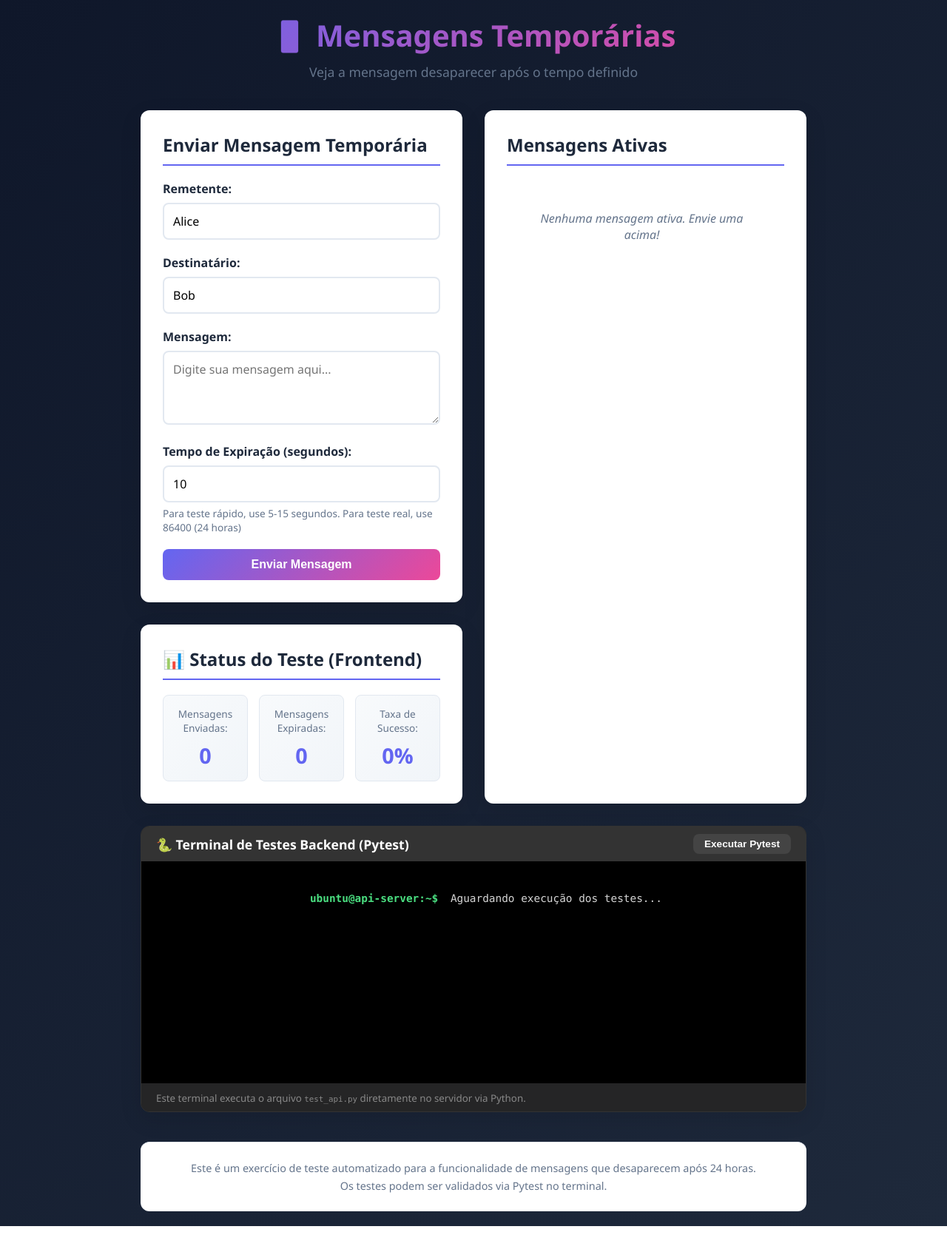
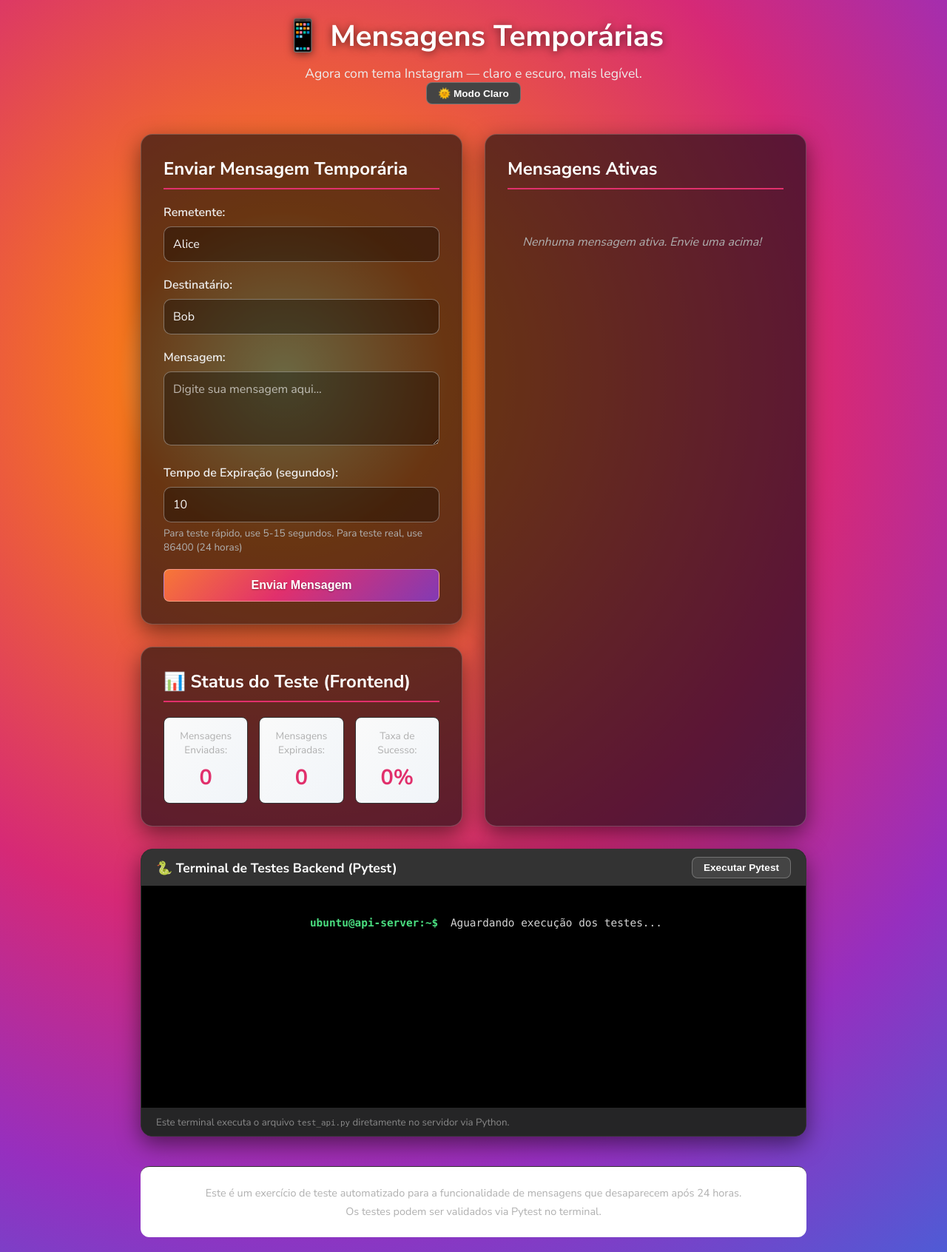
Before and after one commit to arthurunivesp/teste_mensagens_temporarias, a Flask app: page / in a window 1280 px wide. Shown: the whole page at 74% size. Before the commit the page ends 1657 px from the top, so only its background shows below. Run offline with Flask 3, Linux system fonts and the light colour scheme.

Commit message:
tema claro e tema escuro

```diff
--- a/static/css/style.css
+++ b/static/css/style.css
@@ -5,24 +5,79 @@
 }
 
 :root {
-    --primary-color: #6366f1;
-    --secondary-color: #ec4899;
-    --success-color: #10b981;
-    --danger-color: #ef4444;
-    --warning-color: #f59e0b;
-    --dark-bg: #0f172a;
-    --light-bg: #f8fafc;
-    --border-color: #e2e8f0;
-    --text-dark: #1e293b;
-    --text-light: #64748b;
+    --primary-color: #E1306C;
+    --secondary-color: #833AB4;
+    --accent-color: #F77737;
+    --success-color: #33A532;
+    --danger-color: #D93025;
+    --warning-color: #F4B400;
+    --dark-bg: #0C0C0C;
+    --medium-bg: #1C1C1C;
+    --light-bg: #FAFAFA;
+    --surface-bg: #1E1E1E;
+    --border-color: #333333;
+    --text-dark: #FFFFFF;
+    --text-light: #B0B0B0;
+    --font-primary: 'Nunito Sans', 'Poppins', 'Segoe UI', Tahoma, Geneva, Verdana, sans-serif;
 }
 
 body {
-    font-family: 'Segoe UI', Tahoma, Geneva, Verdana, sans-serif;
-    background: linear-gradient(135deg, var(--dark-bg) 0%, #1e293b 100%);
+    font-family: var(--font-primary);
+    background: radial-gradient(circle at 30% 30%, #FDF497 0%, #F7761E 15%, #D62976 50%, #962FBF 75%, #4F5BD5 100%);
     color: var(--text-dark);
     min-height: 100vh;
     padding: 20px;
+}
+
+body.theme-light {
+    background: linear-gradient(120deg, #FFEEF6 0%, #FFE4FF 45%, #E6F8FF 100%);
+    color: #1a1a1a;
+}
+
+body.theme-light section {
+    background: rgba(255, 255, 255, 0.8);
+    border: 1px solid rgba(200, 200, 200, 0.45);
+    box-shadow: 0 10px 30px rgba(0, 0, 0, 0.08);
+}
+
+body.theme-light header h1 {
+    color: #2f2f2f;
+    -webkit-text-fill-color: initial;
+    background: none;
+}
+
+body.theme-light header .subtitle,
+body.theme-light footer,
+body.theme-light .form-group label,
+body.theme-light .message-card,
+body.theme-light .status-label,
+body.theme-light .status-value {
+    color: #2c2c2c;
+}
+
+body.theme-light .btn-primary {
+    background: linear-gradient(135deg, #FF7759 0%, #DB2876 100%);
+    color: #fff;
+    border: 1px solid rgba(255, 255, 255, 0.4);
+}
+
+body.theme-light .btn-secondary {
+    background: rgba(255, 255, 255, 0.95);
+    color: #2a2a2a;
+    border: 1px solid rgba(220, 220, 220, 0.85);
+}
+
+body.theme-light .form-group input,
+body.theme-light .form-group textarea {
+    background: #ffffff;
+    color: #111;
+    border: 1px solid #ccc;
+}
+
+body.theme-light .message-card {
+    border-left-color: #DB2876;
+    background: #ffffff;
+    color: #1a1a1a;
 }
 
 .container {
@@ -40,15 +95,37 @@ header {
 header h1 {
     font-size: 2.5rem;
     margin-bottom: 10px;
-    background: linear-gradient(135deg, var(--primary-color), var(--secondary-color));
-    -webkit-background-clip: text;
-    -webkit-text-fill-color: transparent;
-    background-clip: text;
+    color: white;
+    text-shadow: 0 2px 12px rgba(0, 0, 0, 0.55);
+    background: none;
+    -webkit-background-clip: initial;
+    -webkit-text-fill-color: initial;
+    background-clip: initial;
+}
+
+header h1::first-letter {
+    font-size: 1.05em;
 }
 
 header .subtitle {
     font-size: 1.1rem;
-    color: var(--text-light);
+    color: #EDEDED;
+}
+
+header h1 .icon {
+    display: inline-block;
+    margin-right: 0.3rem;
+    filter: drop-shadow(0 0 4px rgba(255, 255, 255, 0.85));
+}
+
+
+section {
+    background: rgba(10, 10, 10, 0.6);
+    border: 1px solid rgba(255, 255, 255, 0.2);
+    border-radius: 16px;
+    padding: 30px;
+    box-shadow: 0 10px 30px rgba(0, 0, 0, 0.5);
+    animation: fadeIn 0.6s ease-out;
 }
 
 main {
@@ -58,11 +135,12 @@ main {
     margin-bottom: 40px;
 }
 
-section {
-    background: white;
+body.theme-light section {
+    background: rgba(255, 255, 255, 0.8);
+    border: 1px solid rgba(200, 200, 200, 0.45);
     border-radius: 12px;
     padding: 30px;
-    box-shadow: 0 10px 30px rgba(0, 0, 0, 0.1);
+    box-shadow: 0 10px 30px rgba(0, 0, 0, 0.08);
     animation: fadeIn 0.6s ease-out;
 }
 
@@ -87,25 +165,49 @@ section h2 {
     display: block;
     margin-bottom: 8px;
     font-weight: 600;
-    color: var(--text-dark);
+    color: #EFEFEF;
 }
 
 .form-group input,
 .form-group textarea {
     width: 100%;
     padding: 12px;
-    border: 2px solid var(--border-color);
-    border-radius: 8px;
+    border: 1px solid rgba(255, 255, 255, 0.35);
+    border-radius: 10px;
     font-size: 1rem;
     font-family: inherit;
+    background: rgba(0, 0, 0, 0.34);
+    color: #F7F7F7;
     transition: all 0.3s ease;
+}
+
+.form-group input::placeholder,
+.form-group textarea::placeholder {
+    color: rgba(255, 255, 255, 0.65);
+}
+
+body.theme-light .form-group label {
+    color: #2c2c2c;
+}
+
+body.theme-light .form-group input,
+body.theme-light .form-group textarea {
+    background: #ffffff;
+    color: #111;
+    border: 1px solid #ccc;
+}
+
+body.theme-light .form-group input::placeholder,
+body.theme-light .form-group textarea::placeholder {
+    color: #606060;
 }
 
 .form-group input:focus,
 .form-group textarea:focus {
     outline: none;
-    border-color: var(--primary-color);
-    box-shadow: 0 0 0 3px rgba(99, 102, 241, 0.1);
+    border-color: #E1306C;
+    box-shadow: 0 0 0 3px rgba(225, 56, 106, 0.2);
+    background: rgba(255,255,255,0.14);
 }
 
 .form-group textarea {
@@ -132,17 +234,29 @@ section h2 {
 }
 
 .btn-primary {
-    background: linear-gradient(135deg, var(--primary-color), var(--secondary-color));
+    background: linear-gradient(135deg, #F77737 0%, #E1306C 45%, #833AB4 100%);
     color: white;
+    border: 1px solid rgba(255, 255, 255, 0.35);
+    text-shadow: 0 1px 2px rgba(0, 0, 0, 0.35);
 }
 
 .btn-primary:hover {
     transform: translateY(-2px);
-    box-shadow: 0 10px 20px rgba(99, 102, 241, 0.3);
+    box-shadow: 0 10px 20px rgba(225, 56, 106, 0.45);
 }
 
 .btn-primary:active {
     transform: translateY(0);
+}
+
+.btn-secondary {
+    background: rgba(255, 255, 255, 0.15);
+    color: #fff;
+    border: 1px solid rgba(255, 255, 255, 0.25);
+}
+
+.btn-secondary:hover {
+    background: rgba(255, 255, 255, 0.22);
 }
 
 /* Seção de Mensagens */
@@ -182,18 +296,26 @@ section h2 {
 }
 
 .message-card {
-    background: linear-gradient(135deg, #f0f4ff 0%, #fef3f8 100%);
-    border-left: 4px solid var(--primary-color);
+    background: rgba(0, 0, 0, 0.35);
+    border-left: 4px solid #E1306C;
     padding: 15px;
-    border-radius: 8px;
+    border-radius: 10px;
     animation: slideIn 0.4s ease-out;
     position: relative;
     overflow: hidden;
+    box-shadow: 0 4px 10px rgba(0,0,0,0.25);
+    color: #FFF;
+}
+
+body.theme-light .message-card {
+    border-left-color: #DB2876;
+    background: #ffffff;
+    color: #1a1a1a;
 }
 
 .message-card.expiring {
-    border-left-color: var(--warning-color);
-    background: linear-gradient(135deg, #fffbeb 0%, #fef3c7 100%);
+    border-left-color: #F4B400;
+    background: rgba(255, 218, 94, 0.12);
 }
 
 .message-card.expired {
--- a/static/js/script.js
+++ b/static/js/script.js
@@ -17,10 +17,15 @@ const expiredCountEl = document.getElementById('expiredCount');
 const successRateEl = document.getElementById('successRate');
 const runTestsBtn = document.getElementById('runTestsBtn');
 const terminalOutput = document.getElementById('terminalOutput');
+const themeToggleBtn = document.getElementById('themeToggle');
 
 // Event Listeners
 messageForm.addEventListener('submit', handleFormSubmit);
 runTestsBtn.addEventListener('click', runBackendTests);
+if (themeToggleBtn) themeToggleBtn.addEventListener('click', toggleTheme);
+
+// Init
+initTheme();
 
 // Função para enviar mensagem
 async function handleFormSubmit(e) {
@@ -211,6 +216,32 @@ function escapeHtml(text) {
     return div.innerHTML;
 }
 
+function setTheme(theme) {
+    const body = document.body;
+    if (theme === 'light') {
+        body.classList.add('theme-light');
+        themeToggleBtn.textContent = '🌙 Modo Escuro';
+    } else {
+        body.classList.remove('theme-light');
+        themeToggleBtn.textContent = '🌞 Modo Claro';
+    }
+    localStorage.setItem('theme', theme);
+}
+
+function toggleTheme() {
+    const currentTheme = document.body.classList.contains('theme-light') ? 'light' : 'dark';
+    setTheme(currentTheme === 'light' ? 'dark' : 'light');
+}
+
+function initTheme() {
+    const storedTheme = localStorage.getItem('theme');
+    if (storedTheme === 'light') {
+        setTheme('light');
+    } else {
+        setTheme('dark');
+    }
+}
+
 // Função para executar testes backend
 async function runBackendTests() {
     // Se já estiver executando, não dispara outro
--- a/templates/index.html
+++ b/templates/index.html
@@ -4,13 +4,17 @@
     <meta charset="UTF-8">
     <meta name="viewport" content="width=device-width, initial-scale=1.0">
     <title>Mensagens Temporárias - Teste Interativo</title>
+    <link rel="preconnect" href="https://fonts.googleapis.com">
+    <link rel="preconnect" href="https://fonts.gstatic.com" crossorigin>
+    <link href="https://fonts.googleapis.com/css2?family=Nunito+Sans:wght@400;600;700&family=Poppins:wght@400;600;700&display=swap" rel="stylesheet">
     <link rel="stylesheet" href="{{ url_for('static', filename='css/style.css') }}">
 </head>
 <body>
     <div class="container">
         <header>
             <h1>📱 Mensagens Temporárias</h1>
-            <p class="subtitle">Veja a mensagem desaparecer após o tempo definido</p>
+            <p class="subtitle">Agora com tema Instagram — claro e escuro, mais legível.</p>
+            <button id="themeToggle" class="btn btn-secondary">🌞 Modo Claro</button>
         </header>
 
         <main>
@@ -93,6 +97,6 @@
         </footer>
     </div>
 
-    <script src="{{ url_for('static', filename='js/script.js') }}"></script>
+    <script src="{{ url_for('static', filename='js/script.js') }}?v=1.0.1"></script>
 </body>
 </html>
```
